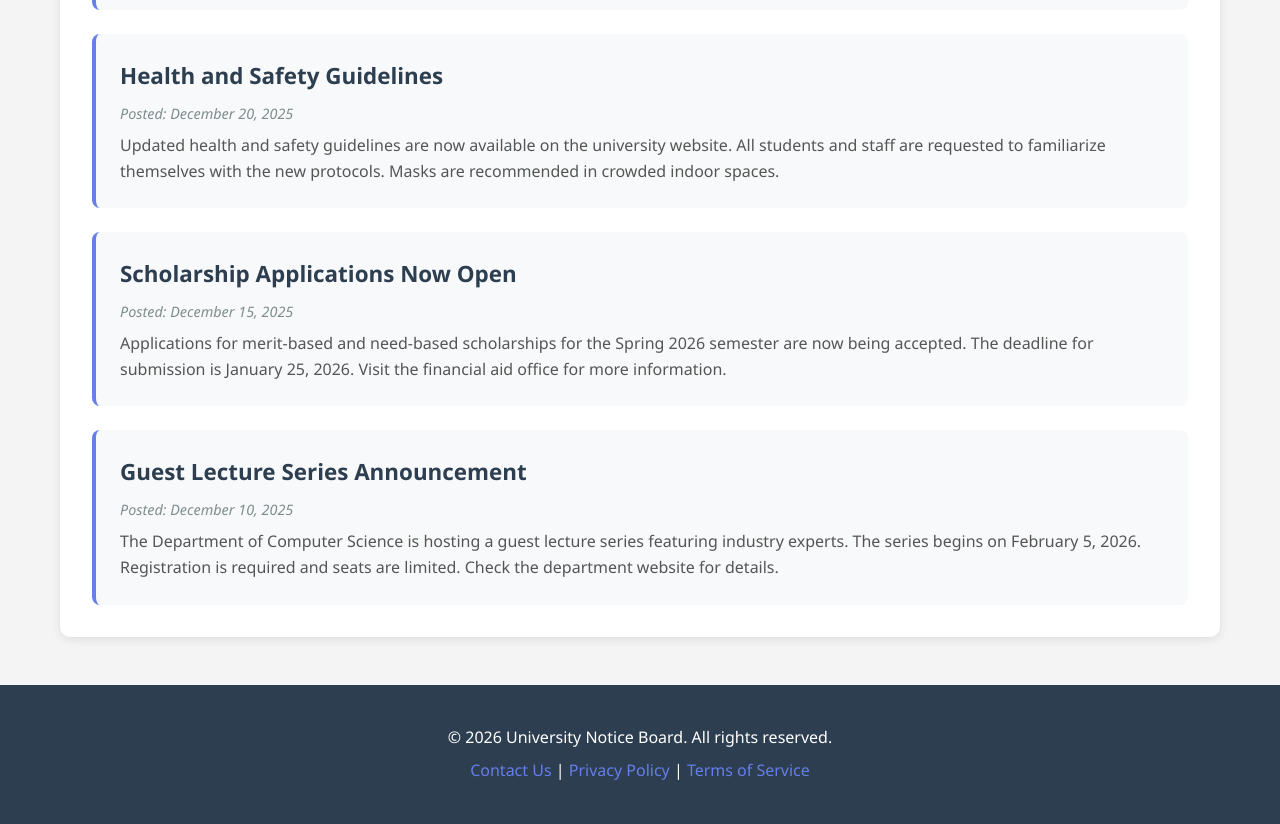
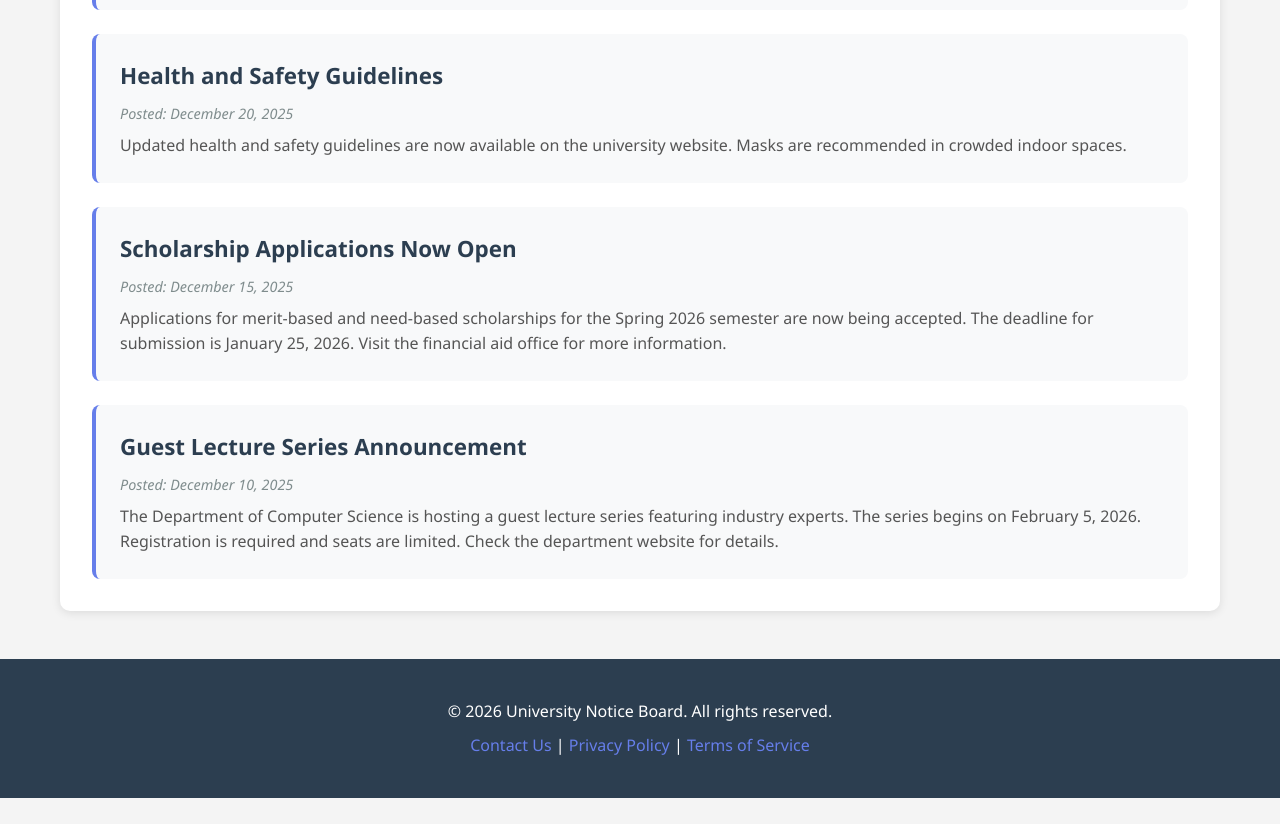
Before and after one commit to DevAssignment3/Assignment3, a website: page src/notices.html in a window 1280 px wide. Shown: the part 1296-2120 px from the top of the page. After the commit the page ends 2094 px from the top, so only its background shows below. Drawn offline with Linux system fonts and the light colour scheme.

Commit message:
Notice Page by Musa Qureshi
Removed redundant information from health and safety notice.

```diff
--- a/src/notices.html
+++ b/src/notices.html
@@ -61,7 +61,7 @@
         <div class="notice-item">
           <h3>Health and Safety Guidelines</h3>
           <div class="notice-date">Posted: December 20, 2025</div>
-          <p>Updated health and safety guidelines are now available on the university website. All students and staff are requested to familiarize themselves with the new protocols. Masks are recommended in crowded indoor spaces.</p>
+          <p>Updated health and safety guidelines are now available on the university website. Masks are recommended in crowded indoor spaces.</p>
         </div>
 
         <div class="notice-item">
```
